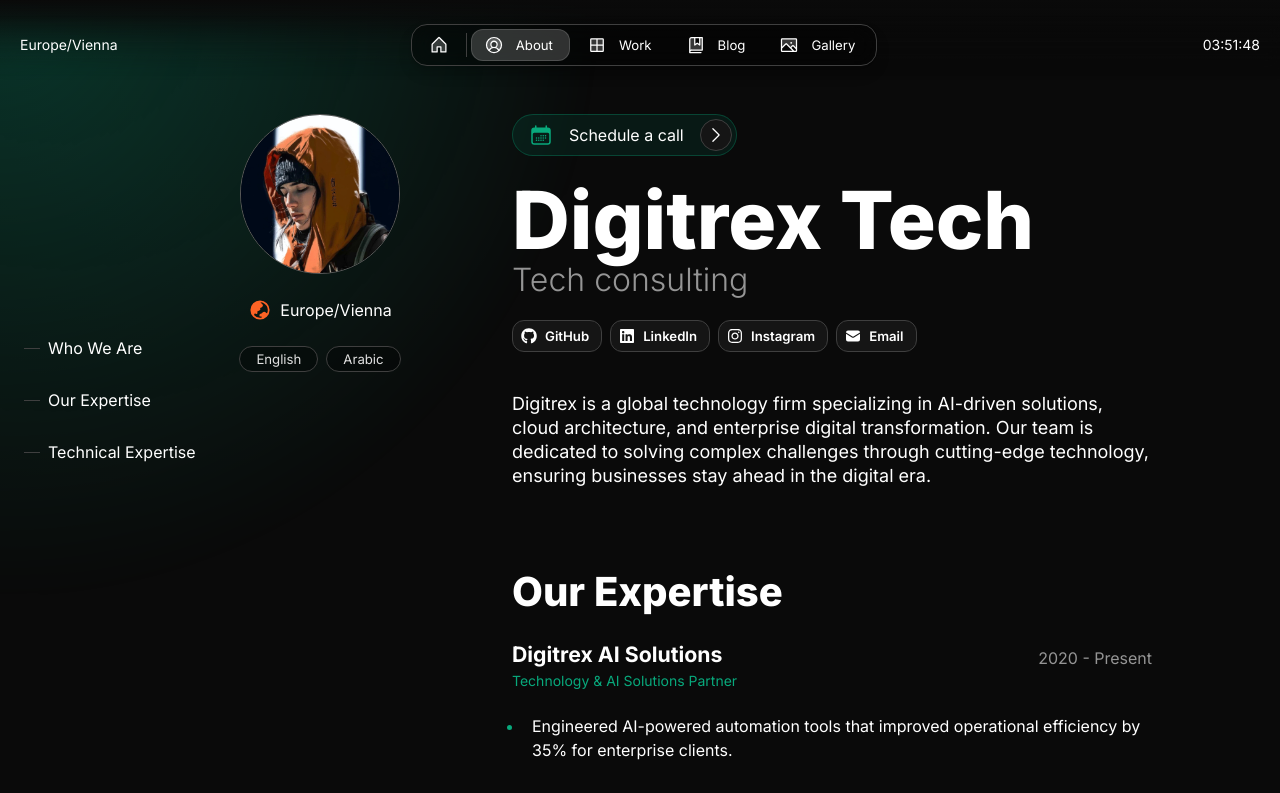
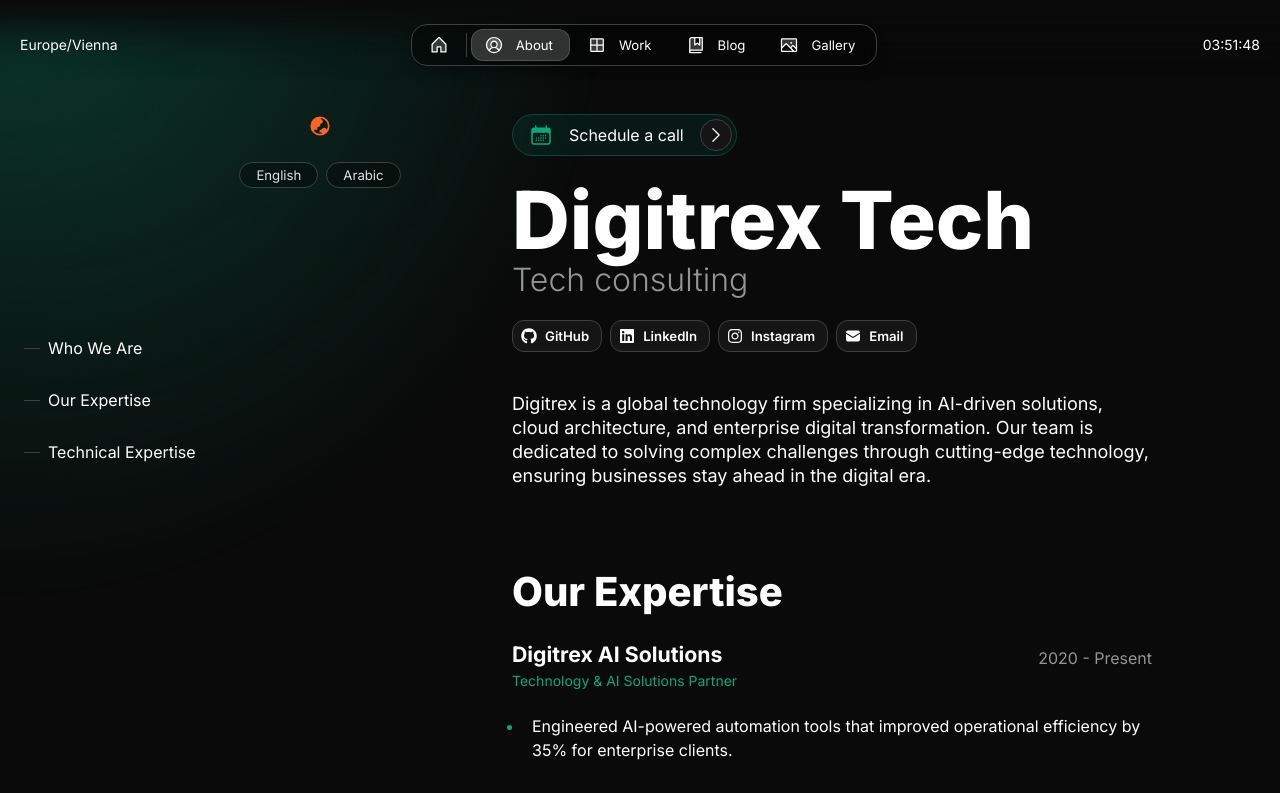
Before and after one commit to sachinsingh018/magic-portfolio-for-next-js2, a Next.js app: page /about in a window 1280 px wide. Shown: the top 793 px of the page. Built offline with nearby package versions, Linux system fonts and the light colour scheme.

Commit message:
Update page.tsx

```diff
--- a/src/app/about/page.tsx
+++ b/src/app/about/page.tsx
@@ -114,10 +114,10 @@
             flex={3}
             horizontal="center"
           >
-            <Avatar src={person.avatar} size="xl" />
+
             <Flex gap="8" vertical="center">
               <Icon onBackground="accent-weak" name="globe" />
-              {person.location}
+              {" "}
             </Flex>
             {person.languages.length > 0 && (
               <Flex wrap gap="8">
```
